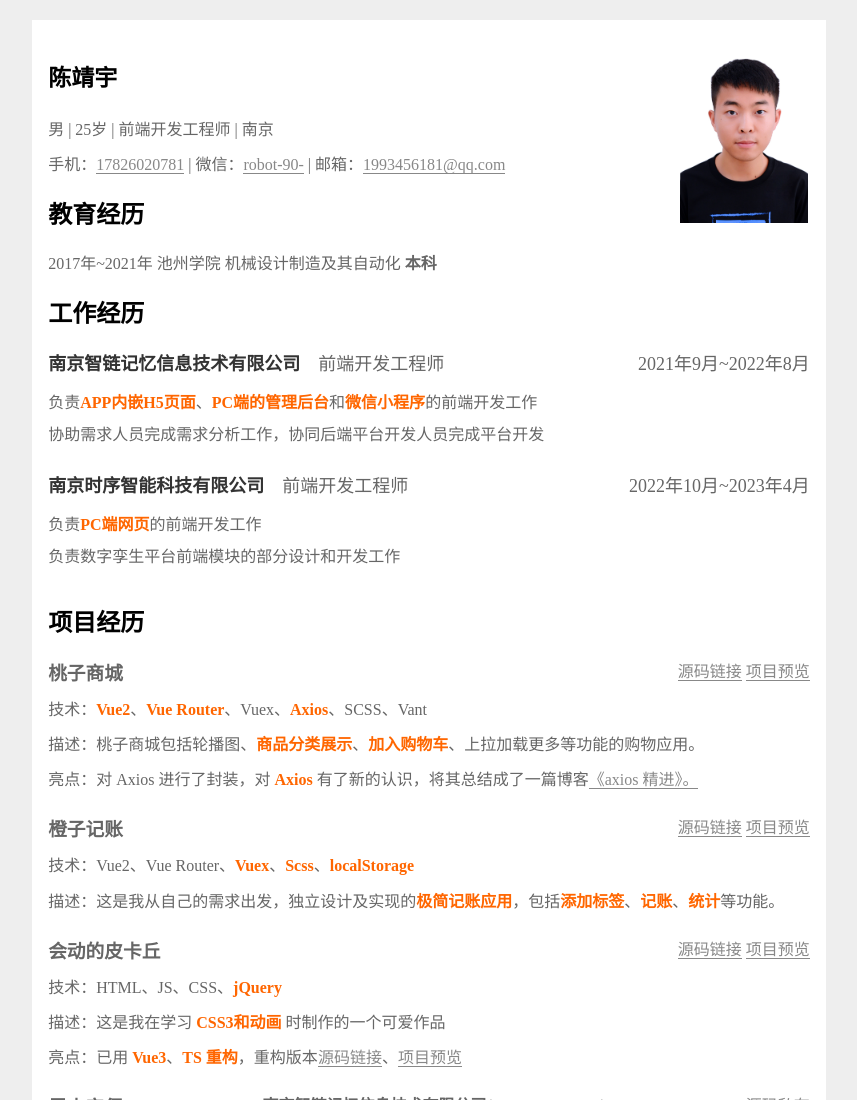
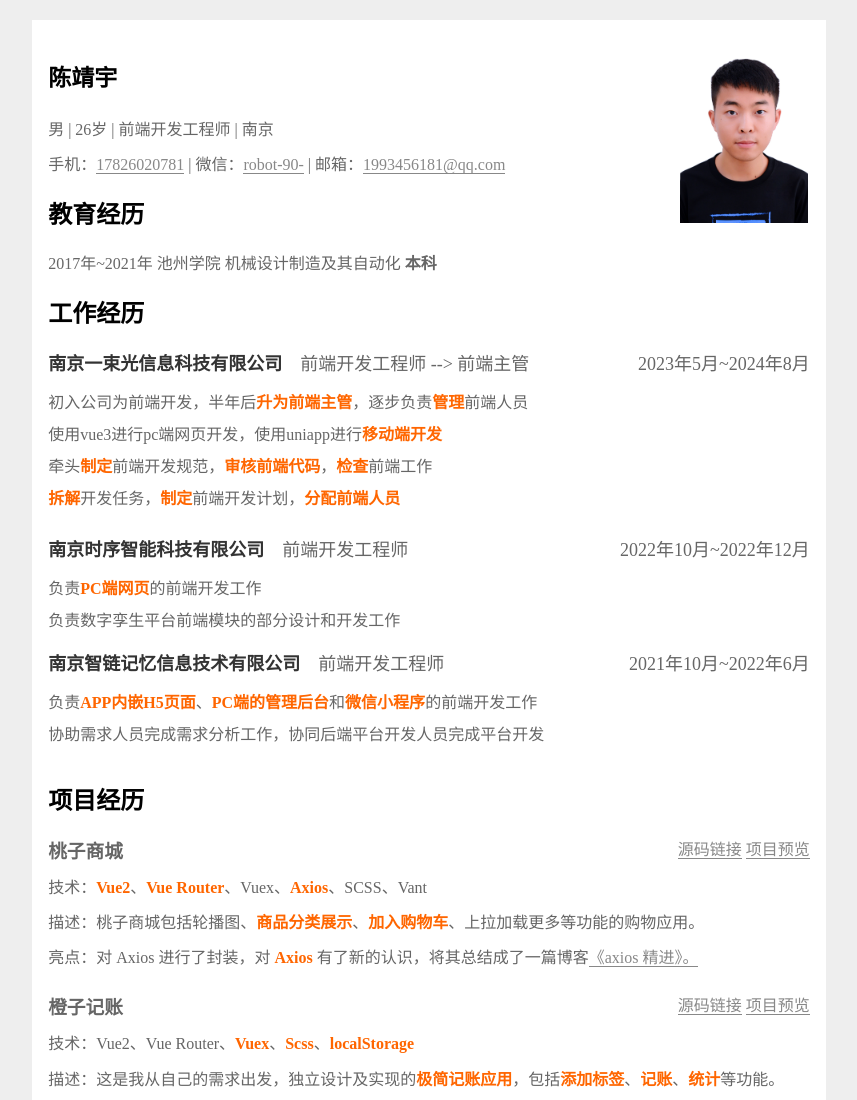
Before and after one commit to clouddawn/resume, a website built with Parcel: page src/index.html in a window 1280 px wide. Shown: the top 1100 px of the page, without its empty margins (211-1068 px from the left). Built offline with nearby package versions, Linux system fonts and the light colour scheme.

Commit message:
增加一束光工作经历

```diff
--- a/src/index.html
+++ b/src/index.html
@@ -17,7 +17,7 @@
     <h1>陈靖宇</h1>
     <img src="./images/cjy.jpg" alt="头像" width="128" height="181">
     <p>
-      男 | 25岁 | 前端开发工程师 | 南京
+      男 | 26岁 | 前端开发工程师 | 南京
     </p>
     <p>
       手机：<a href="tel:12345678">17826020781</a> | 微信：<a href="images/robot.jpg">robot-90-</a> | 邮箱：<a
@@ -36,11 +36,47 @@
   <section class="jobs">
     <h2>工作经历</h2>
     <ol>
+      <li id="work3">
+        <header>
+          <h3> 南京一束光信息科技有限公司 </h3>
+          <h4> 前端开发工程师 --> 前端主管 </h4>
+          <span><time>2023年5月</time>~<time>2024年8月</time></span>
+        </header>
+        <ul>
+          <li style="line-height: 2em">
+            初入公司为前端开发，半年后<strong>升为前端主管</strong>，逐步负责<strong>管理</strong>前端人员
+          </li>
+          <li style="line-height: 2em">
+            使用vue3进行pc端网页开发，使用uniapp进行<strong>移动端开发</strong>
+          </li>
+          <li style="line-height: 2em">
+            牵头<strong>制定</strong>前端开发规范，<strong>审核前端代码</strong>，<strong>检查</strong>前端工作
+          </li>
+          <li style="line-height: 2em">
+            <strong>拆解</strong>开发任务，<strong>制定</strong>前端开发计划，<strong>分配前端人员</strong>
+          </li>
+        </ul>
+      </li>
+      <li id="work2">
+        <header>
+          <h3> 南京时序智能科技有限公司 </h3>
+          <h4> 前端开发工程师 </h4>
+          <span><time>2022年10月</time>~<time>2022年12月</time></span>
+        </header>
+        <ul>
+          <li style="line-height: 2em">
+            负责<strong>PC端网页</strong>的前端开发工作
+          </li>
+          <li style="line-height: 2em">
+            负责数字孪生平台前端模块的部分设计和开发工作
+          </li>
+        </ul>
+      </li>
       <li>
         <header>
           <h3> 南京智链记忆信息技术有限公司 </h3>
           <h4> 前端开发工程师 </h4>
-          <span><time>2021年9月</time>~<time>2022年8月</time></span>
+          <span><time>2021年10月</time>~<time>2022年6月</time></span>
         </header>
         <ul>
           <li style="line-height: 2em">
@@ -48,21 +84,6 @@
           </li>
           <li style="line-height: 2em">
             协助需求人员完成需求分析工作，协同后端平台开发人员完成平台开发
-          </li>
-        </ul>
-      </li>
-      <li id="work2">
-        <header>
-          <h3> 南京时序智能科技有限公司 </h3>
-          <h4> 前端开发工程师 </h4>
-          <span><time>2022年10月</time>~<time>2023年4月</time></span>
-        </header>
-        <ul>
-          <li style="line-height: 2em">
-            负责<strong>PC端网页</strong>的前端开发工作
-          </li>
-          <li style="line-height: 2em">
-            负责数字孪生平台前端模块的部分设计和开发工作
           </li>
         </ul>
       </li>
```
